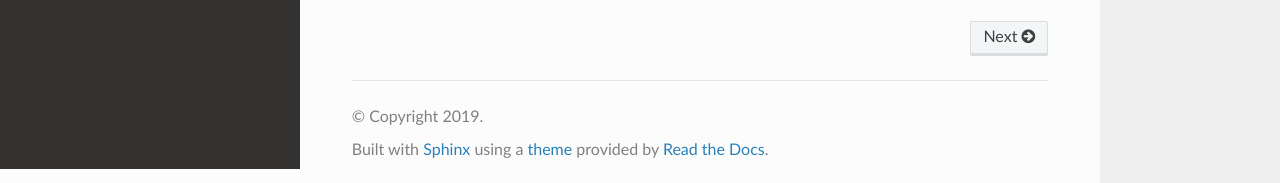
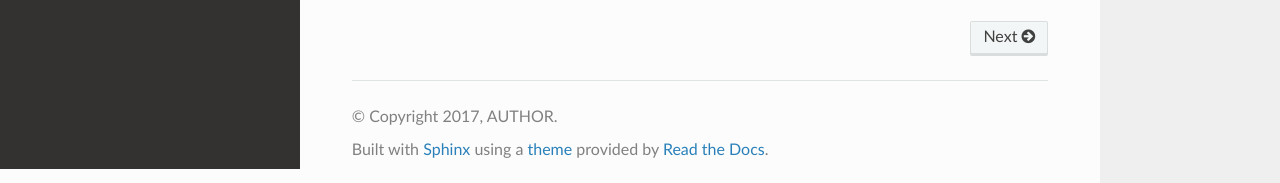
Before and after one commit to finefoot/sphinxtest, a Sphinx documentation site: the page built from docs/index.rst, in a window 1280 px wide. Shown: the part 731-914 px from the top of the page. Built offline with Sphinx 7.4.7 and the Read the Docs theme 2.0.0, drawn with Linux system fonts in a browser that asks for light colours.

Commit message:
Update conf.py

```diff
--- a/docs/conf.py
+++ b/docs/conf.py
@@ -3,10 +3,10 @@ import sys
 sys.path.insert(0, os.path.abspath("../src"))
 
 project = "Fibonacci"
-copyright = "2019"
+copyright = "2017, AUTHOR"
+
 extensions = ["sphinx.ext.autodoc"]
 templates_path = ["_templates"]
-exclude_patterns = ["_build", "Thumbs.db", ".DS_Store"]
+html_static_path = ["_static"]
 html_theme = "sphinx_rtd_theme"
 html_theme_options = {"collapse_navigation": True}
-html_static_path = ["_static"]
```
